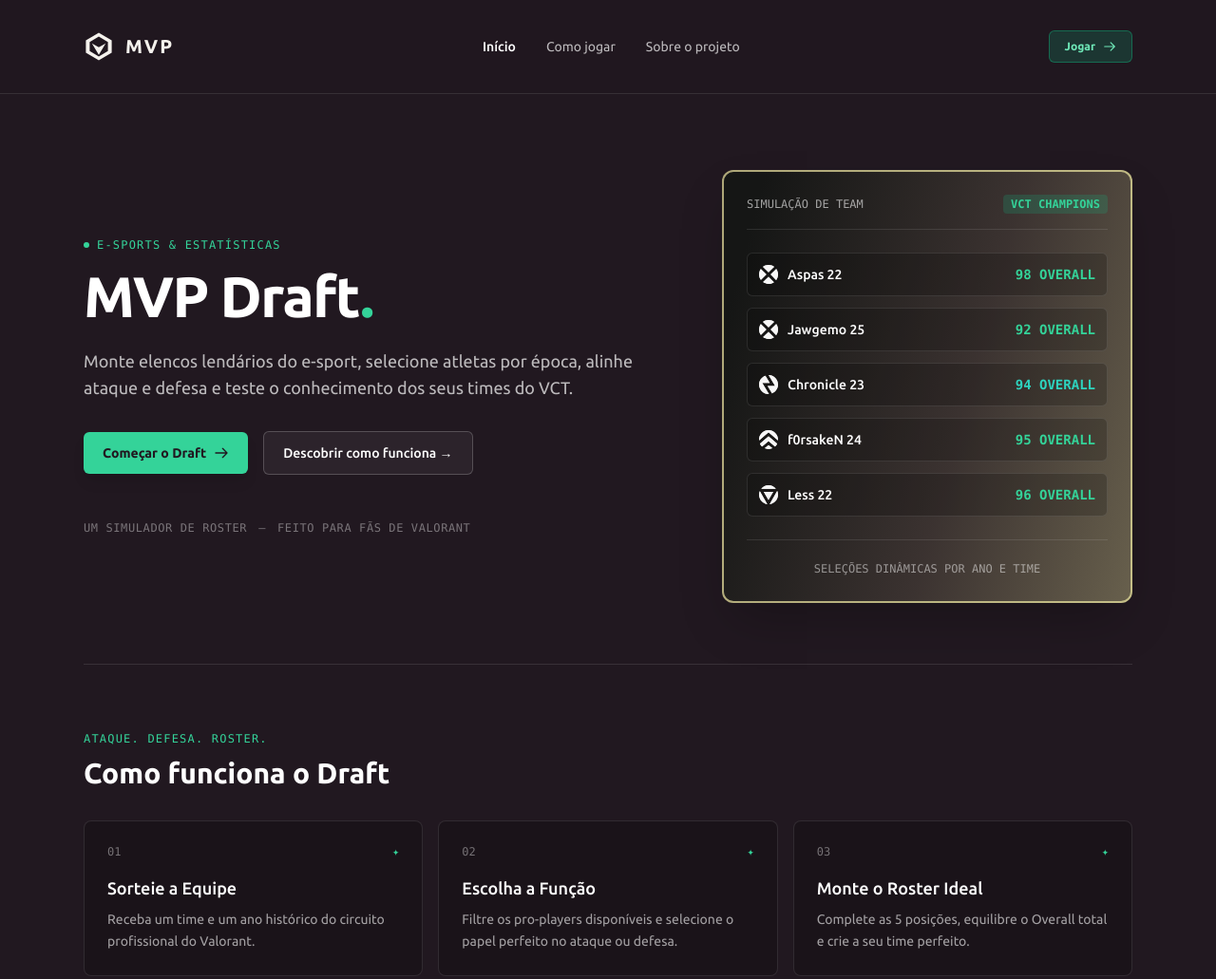
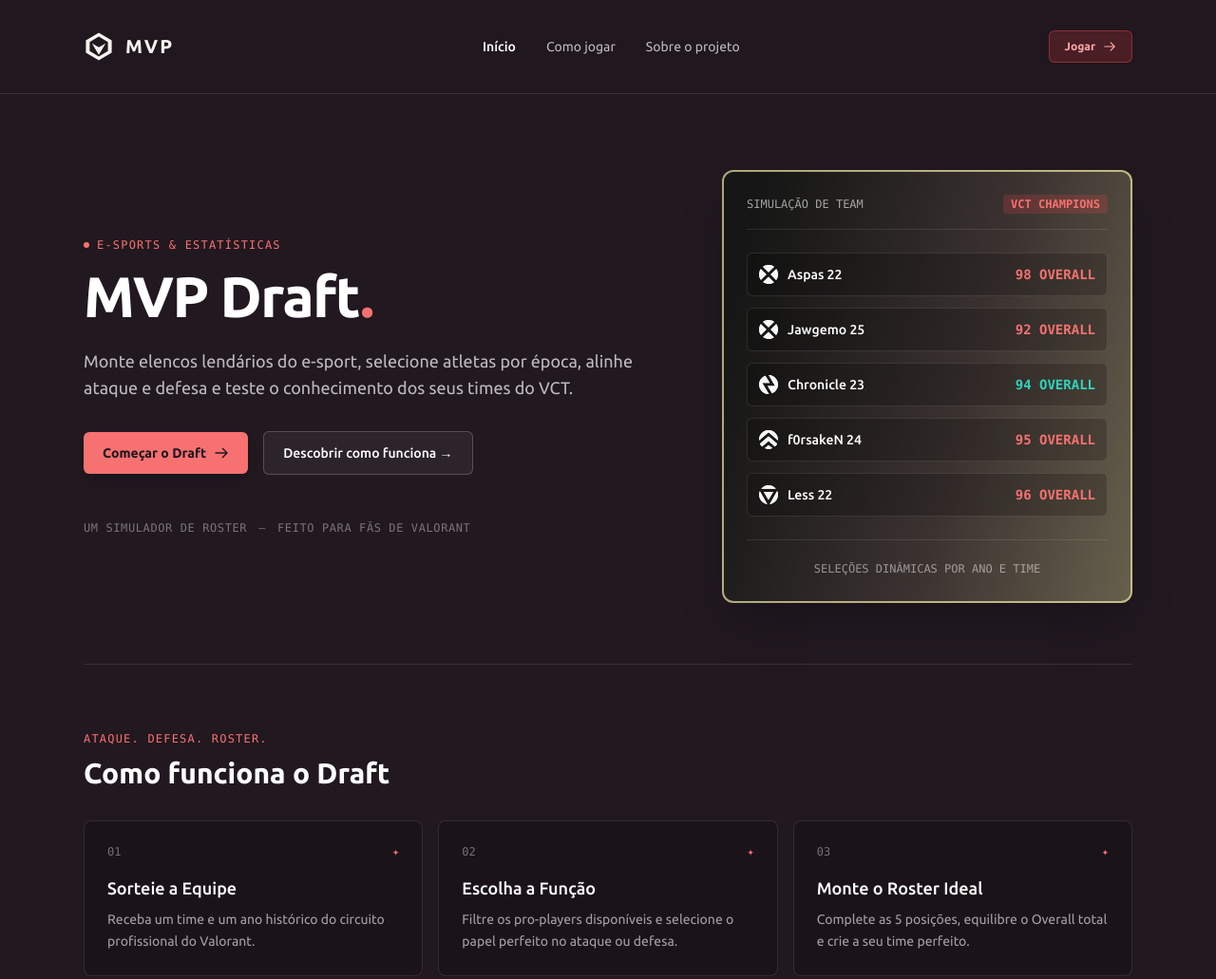
Before and after one commit to AngeloMatos08/MVP-PPII, a website: page public/index.html in a window 1280 px wide. Shown: the top 1031 px of the page at 95% size. Drawn offline with nearby package versions, Linux system fonts and the light colour scheme.

Commit message:
Mudança de cor

```diff
--- a/public/index.html
+++ b/public/index.html
@@ -38,13 +38,13 @@
 
             <!-- Menu de Navegação -->
             <nav class="hidden items-center gap-8 text-sm text-white/70 sm:flex">
-                <a href="#inicio" class="text-white font-medium transition hover:text-emerald-400">Início</a>
+                <a href="#inicio" class="text-white font-medium transition hover:text-red-400">Início</a>
                 <a href="#como-jogar" class="transition hover:text-white">Como jogar</a>
                 <a href="#sobre" class="transition hover:text-white">Sobre o projeto</a>
             </nav>
 
             <!-- Botão Jogar / Ir para o Draft -->
-            <a href="draft.html" class="inline-flex items-center gap-2 rounded-md border border-emerald-500/40 bg-emerald-500/20 px-4 py-2 text-xs font-semibold text-emerald-300 transition hover:bg-emerald-500/30">
+            <a href="draft.html" class="inline-flex items-center gap-2 rounded-md border border-red-500/40 bg-red-500/20 px-4 py-2 text-xs font-semibold text-red-300 transition hover:bg-red-500/30">
                 <span>Jogar</span>
                 <svg class="h-3.5 w-3.5" fill="none" stroke="currentColor" viewBox="0 0 24 24">
                     <path stroke-linecap="round" stroke-linejoin="round" stroke-width="2" d="M14 5l7 7m0 0l-7 7m7-7H3"></path>
@@ -61,13 +61,13 @@
 
             <!-- Texto Hero Left -->
             <div class="lg:col-span-7">
-                <div class="flex items-center gap-2 text-xs font-mono tracking-widest text-emerald-400 uppercase">
-                    <span class="h-1.5 w-1.5 rounded-full bg-emerald-400"></span>
+                <div class="flex items-center gap-2 text-xs font-mono tracking-widest text-red-400 uppercase">
+                    <span class="h-1.5 w-1.5 rounded-full bg-red-400"></span>
                     <span>E-sports & Estatísticas</span>
                 </div>
 
                 <h1 class="mt-4 text-4xl font-bold tracking-tight text-white sm:text-6xl">
-                    MVP Draft<span class="text-emerald-400">.</span>
+                    MVP Draft<span class="text-red-400">.</span>
                 </h1>
 
                 <p class="mt-6 text-base leading-relaxed text-white/70 sm:text-lg">
@@ -75,7 +75,7 @@
                 </p>
 
                 <div class="mt-8 flex flex-wrap items-center gap-4">
-                    <a href="draft.html" class="inline-flex items-center gap-2 rounded-md bg-emerald-400 px-5 py-3 text-sm font-semibold text-[#211820] shadow-lg transition hover:bg-emerald-300">
+                    <a href="draft.html" class="inline-flex items-center gap-2 rounded-md bg-red-400 px-5 py-3 text-sm font-semibold text-[#211820] shadow-lg transition hover:bg-red-300">
                         <span>Começar o Draft</span>
                         <svg class="h-4 w-4" fill="none" stroke="currentColor" viewBox="0 0 24 24">
                             <path stroke-linecap="round" stroke-linejoin="round" stroke-width="2" d="M14 5l7 7m0 0l-7 7m7-7H3"></path>
@@ -98,7 +98,7 @@
                 <div class="team-highlight rounded-xl p-6 shadow-2xl" style="--team-color-start:#DBD595; --team-color-end:#DBD595">
                     <div class="flex items-center justify-between border-b border-white/10 pb-4">
                         <span class="text-xs font-mono text-white/60">SIMULAÇÃO DE TEAM</span>
-                        <span class="rounded bg-emerald-500/20 px-2 py-0.5 font-mono text-xs font-bold text-emerald-400">VCT CHAMPIONS</span>
+                        <span class="rounded bg-red-500/20 px-2 py-0.5 font-mono text-xs font-bold text-red-400">VCT CHAMPIONS</span>
                     </div>
 
                     <div class="mt-6 space-y-3">
@@ -108,7 +108,7 @@
                                 <img src="assets/images/roles/duelista.svg" alt="Duelista" class="h-5 w-5">
                                 <span class="text-sm font-medium">Aspas 22</span>
                             </div>
-                            <span class="font-mono text-sm font-bold text-emerald-400">98 OVERALL</span>
+                            <span class="font-mono text-sm font-bold text-red-400">98 OVERALL</span>
                         </div>
 
                         <!-- 2 DUELIST -->
@@ -117,7 +117,7 @@
                                 <img src="assets/images/roles/duelista.svg" alt="Duelista" class="h-5 w-5">
                                 <span class="text-sm font-medium">Jawgemo 25</span>
                             </div>
-                            <span class="font-mono text-sm font-bold text-emerald-400">92 OVERALL</span>
+                            <span class="font-mono text-sm font-bold text-red-400">92 OVERALL</span>
                         </div>
 
                         <!-- Iniciador -->
@@ -135,7 +135,7 @@
                                 <img src="assets/images/roles/controlador.svg" alt="Controlador" class="h-5 w-5">
                                 <span class="text-sm font-medium">f0rsakeN 24</span>
                             </div>
-                            <span class="font-mono text-sm font-bold text-emerald-400">95 OVERALL</span>
+                            <span class="font-mono text-sm font-bold text-red-400">95 OVERALL</span>
                         </div>
 
                         <!-- Sentinela -->
@@ -144,7 +144,7 @@
                                 <img src="assets/images/roles/sentinela.svg" alt="Sentinela" class="h-5 w-5">
                                 <span class="text-sm font-medium">Less 22</span>
                             </div>
-                            <span class="font-mono text-sm font-bold text-emerald-400">96 OVERALL</span>
+                            <span class="font-mono text-sm font-bold text-red-400">96 OVERALL</span>
                         </div>
                     </div>
 
@@ -162,7 +162,7 @@
         <!-- SEÇÃO COMO JOGAR -->
         <section id="como-jogar" class="scroll-mt-24">
             <div class="mb-8">
-                <span class="text-xs font-mono tracking-widest text-emerald-400 uppercase">Ataque. Defesa. Roster.</span>
+                <span class="text-xs font-mono tracking-widest text-red-400 uppercase">Ataque. Defesa. Roster.</span>
                 <h2 class="mt-2 text-2xl font-bold sm:text-3xl">Como funciona o Draft</h2>
             </div>
 
@@ -172,7 +172,7 @@
                 <div class="rounded-lg border border-white/10 bg-black/20 p-6">
                     <div class="flex items-center justify-between text-xs font-mono text-white/40">
                         <span>01</span>
-                        <span class="text-emerald-400">✦</span>
+                        <span class="text-red-400">✦</span>
                     </div>
                     <h3 class="mt-4 text-lg font-medium">Sorteie a Equipe</h3>
                     <p class="mt-2 text-sm leading-relaxed text-white/60">
@@ -184,7 +184,7 @@
                 <div class="rounded-lg border border-white/10 bg-black/20 p-6">
                     <div class="flex items-center justify-between text-xs font-mono text-white/40">
                         <span>02</span>
-                        <span class="text-emerald-400">✦</span>
+                        <span class="text-red-400">✦</span>
                     </div>
                     <h3 class="mt-4 text-lg font-medium">Escolha a Função</h3>
                     <p class="mt-2 text-sm leading-relaxed text-white/60">
@@ -196,7 +196,7 @@
                 <div class="rounded-lg border border-white/10 bg-black/20 p-6">
                     <div class="flex items-center justify-between text-xs font-mono text-white/40">
                         <span>03</span>
-                        <span class="text-emerald-400">✦</span>
+                        <span class="text-red-400">✦</span>
                     </div>
                     <h3 class="mt-4 text-lg font-medium">Monte o Roster Ideal</h3>
                     <p class="mt-2 text-sm leading-relaxed text-white/60">
@@ -211,7 +211,7 @@
         <section id="sobre" class="mt-20 scroll-mt-24 rounded-xl border border-white/10 bg-[#281A24] p-8 sm:p-12">
             <div class="grid grid-cols-1 gap-8 md:grid-cols-2 md:items-center">
                 <div>
-                    <span class="text-xs font-mono tracking-widest text-emerald-400 uppercase">Sobre o projeto</span>
+                    <span class="text-xs font-mono tracking-widest text-red-400 uppercase">Sobre o projeto</span>
                     <h2 class="mt-2 text-2xl font-bold sm:text-3xl">Uma nova forma de viver os drafts.</h2>
                 </div>
                 <div>
@@ -219,7 +219,7 @@
                         O MVP é uma ferramenta educativa e recreativa desenvolvida para simular e testar combinações de equipes do cenário competitivo. O projeto integra dados históricos e estatísticas de atletas para proporcionando um desafio diário de lógica e estratégia.
                     </p>
                     <div class="mt-6">
-                        <a href="draft.html" class="inline-flex items-center gap-2 text-sm font-medium text-emerald-400 transition hover:underline">
+                        <a href="draft.html" class="inline-flex items-center gap-2 text-sm font-medium text-red-400 transition hover:underline">
                             Ir para o Draft agora →
                         </a>
                     </div>
```
